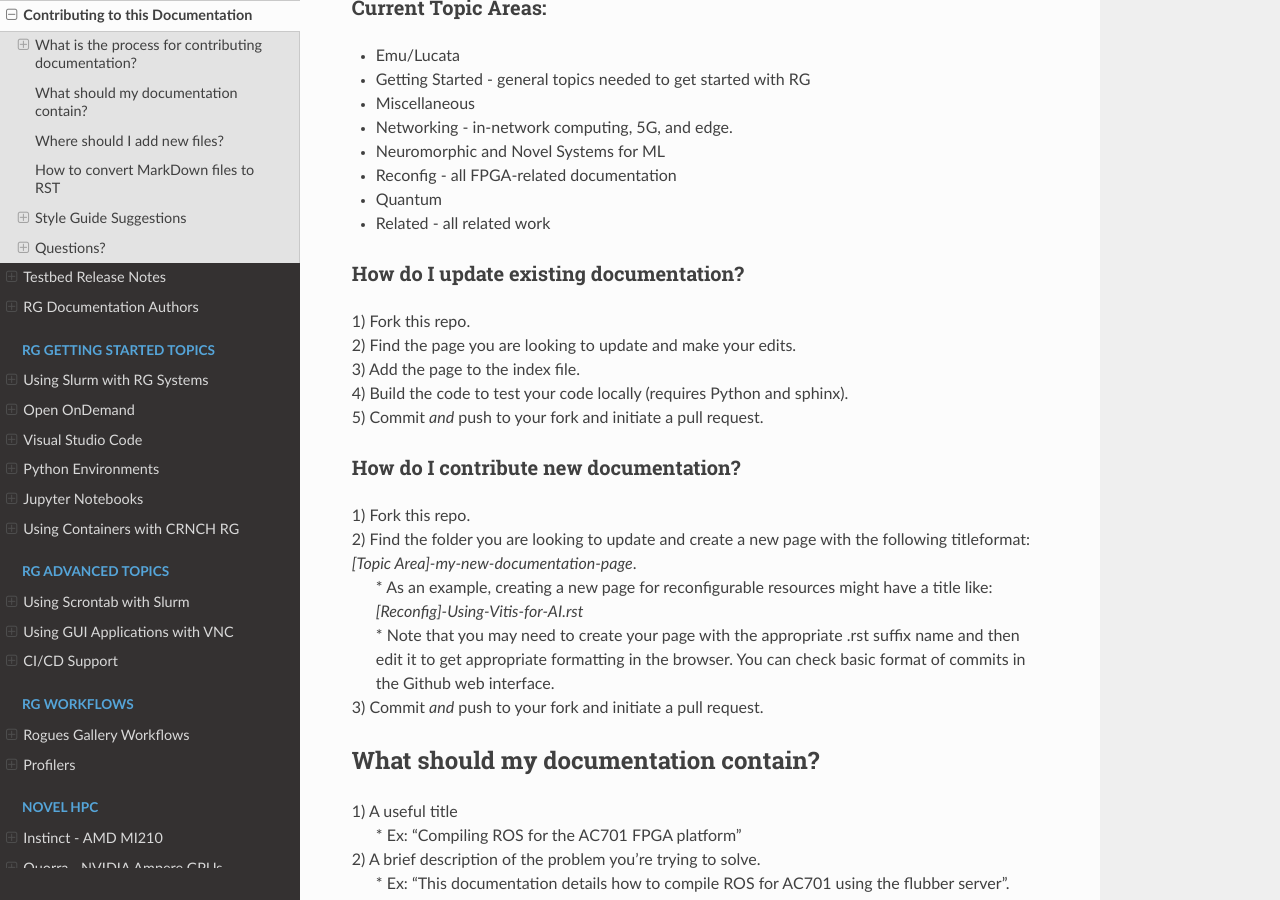
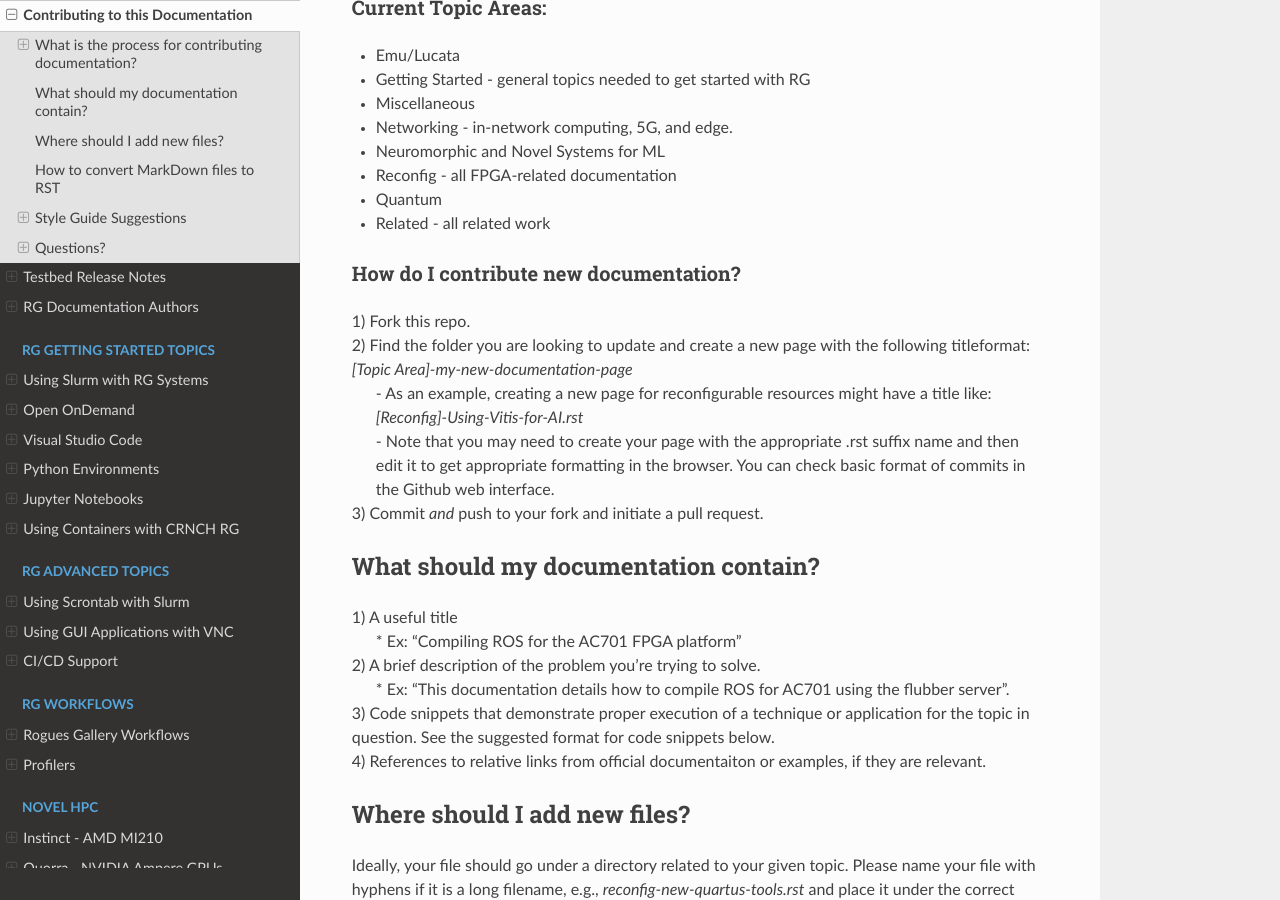
Before and after one commit to gt-crnch-rg/read-the-docs, a Sphinx documentation site: the page built from docs/general/contributing.rst, in a window 1280 px wide and 900 px high, scrolled down 534 px. Built offline with Sphinx 7.4.7 and the Read the Docs theme 2.0.0, drawn with Linux system fonts in a browser that asks for light colours; pages that are not in the unit, such as notebooks, are missing from menus.

Commit message:
Update contributing.rst

```diff
--- a/docs/general/contributing.rst
+++ b/docs/general/contributing.rst
@@ -21,27 +21,16 @@
 -  Quantum
 -  Related - all related work
 
-How do I update existing documentation?
----------------------------------------
 
-| 1) Fork this repo.
-| 2) Find the page you are looking to update and make your edits.
-| 3) Add the page to the index file.
-| 4) Build the code to test your code locally (requires Python and sphinx).
-| 5) Commit *and* push to your fork and initiate a pull request.
 
 How do I contribute new documentation?
 --------------------------------------
 
 | 1) Fork this repo.
 | 2) Find the folder you are looking to update and create a new page
-  with the following titleformat: *[Topic
-  Area]-my-new-documentation-page*.
-|  \* As an example, creating a new page for reconfigurable resources
-  might have a title like: *[Reconfig]-Using-Vitis-for-AI.rst*
-|  \* Note that you may need to create your page with the appropriate
-  .rst suffix name and then edit it to get appropriate
-  formatting in the browser. You can check basic format of commits in the Github web interface.
+  with the following titleformat: `[Topic Area]-my-new-documentation-page`
+|  - As an example, creating a new page for reconfigurable resources might have a title like: `[Reconfig]-Using-Vitis-for-AI.rst`
+|  - Note that you may need to create your page with the appropriate .rst suffix name and then edit it to get appropriate formatting in the browser. You can check basic format of commits in the Github web interface.
 | 3) Commit *and* push to your fork and initiate a pull request.
 
 What should my documentation contain?
```
